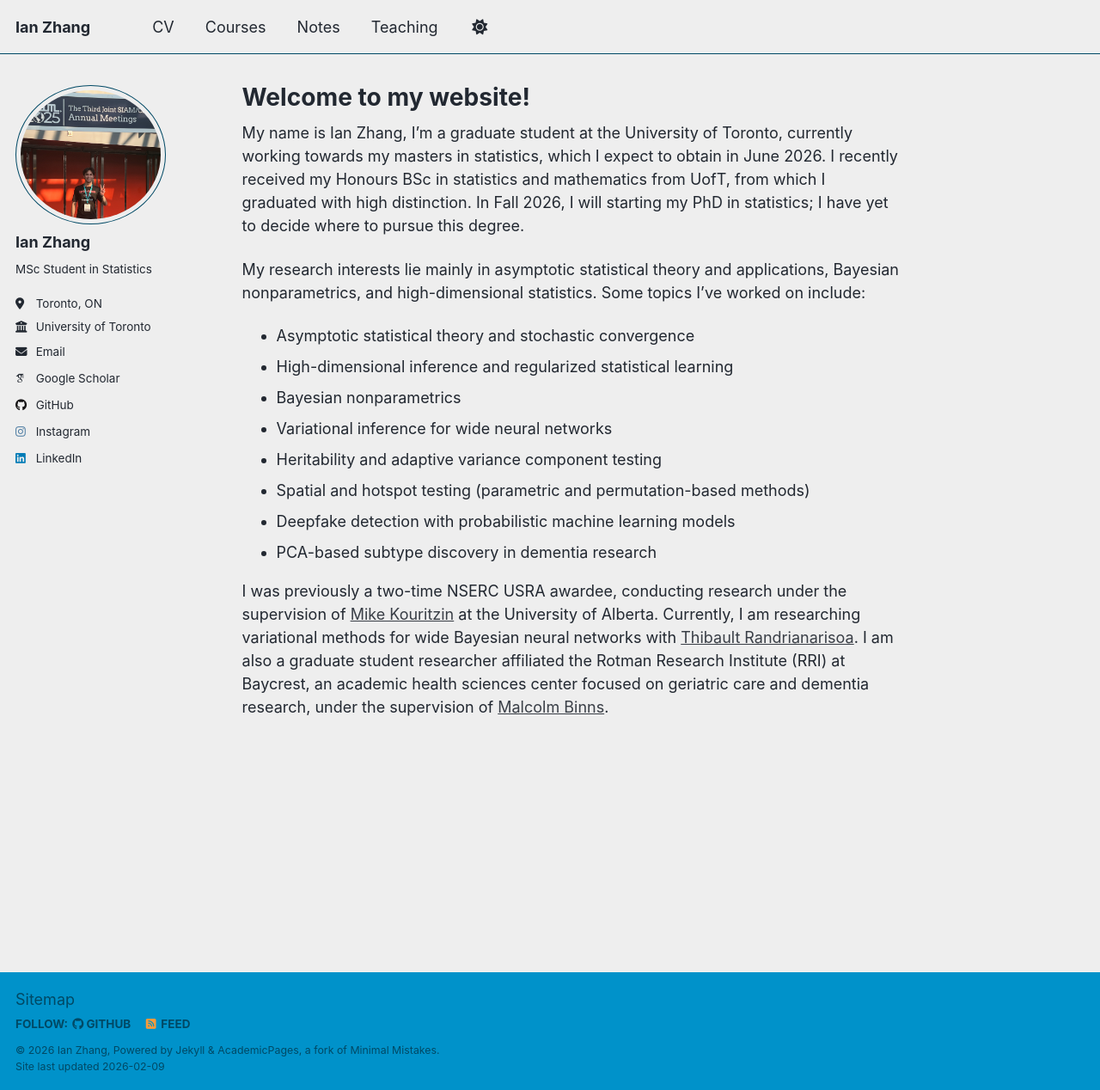
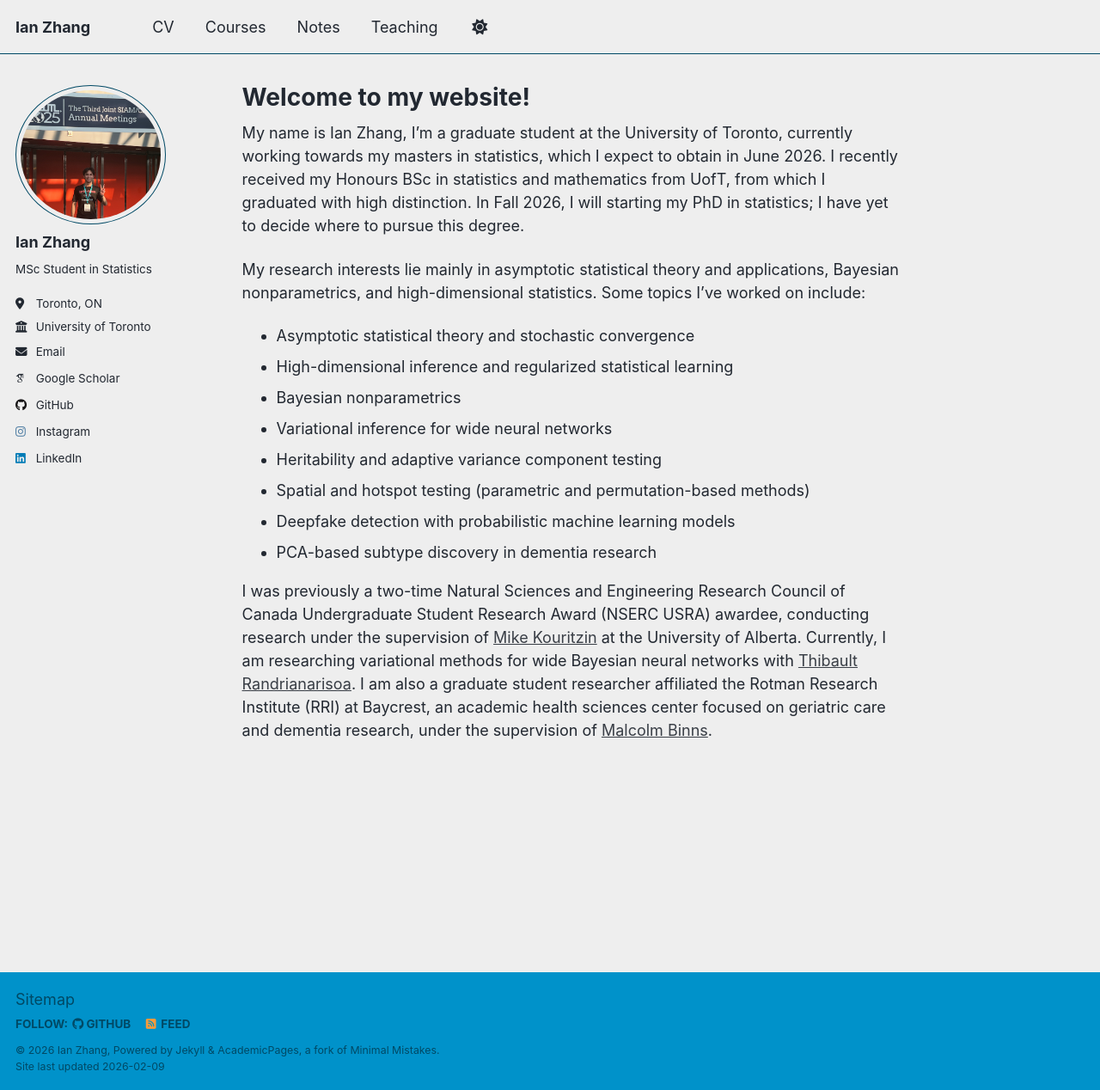
Before and after one commit to IanZhang42/ianwebsite, a Jekyll site: the page built from _pages/about.md, in a window 1280 px wide and 1268 px high. Shown: the whole window at 86% size. Built offline with Jekyll 4.4.1, drawn with Linux system fonts in a browser that asks for light colours; some web fonts are replaced; a script that is not in the unit is left out.

Commit message:
Clarify NSERC USRA award description

```diff
--- a/_pages/about.md
+++ b/_pages/about.md
@@ -19,4 +19,4 @@ My research interests lie mainly in asymptotic statistical theory and applicatio
 - Deepfake detection with probabilistic machine learning models
 - PCA-based subtype discovery in dementia research
 
-I was previously a two-time NSERC USRA awardee, conducting research under the supervision of [Mike Kouritzin](https://www.math.ualberta.ca/~mkouritz/Kouritzin_M.html) at the University of Alberta. Currently, I am researching variational methods for wide Bayesian neural networks with [Thibault Randrianarisoa](https://thibaultrandrianarisoa.netlify.app/). I am also a graduate student researcher affiliated the Rotman Research Institute (RRI) at Baycrest, an academic health sciences center focused on geriatric care and dementia research, under the supervision of [Malcolm Binns](https://www.dlsph.utoronto.ca/faculty-profile/binns-malcolm/).
+I was previously a two-time Natural Sciences and Engineering Research Council of Canada Undergraduate Student Research Award (NSERC USRA) awardee, conducting research under the supervision of [Mike Kouritzin](https://www.math.ualberta.ca/~mkouritz/Kouritzin_M.html) at the University of Alberta. Currently, I am researching variational methods for wide Bayesian neural networks with [Thibault Randrianarisoa](https://thibaultrandrianarisoa.netlify.app/). I am also a graduate student researcher affiliated the Rotman Research Institute (RRI) at Baycrest, an academic health sciences center focused on geriatric care and dementia research, under the supervision of [Malcolm Binns](https://www.dlsph.utoronto.ca/faculty-profile/binns-malcolm/).
```
